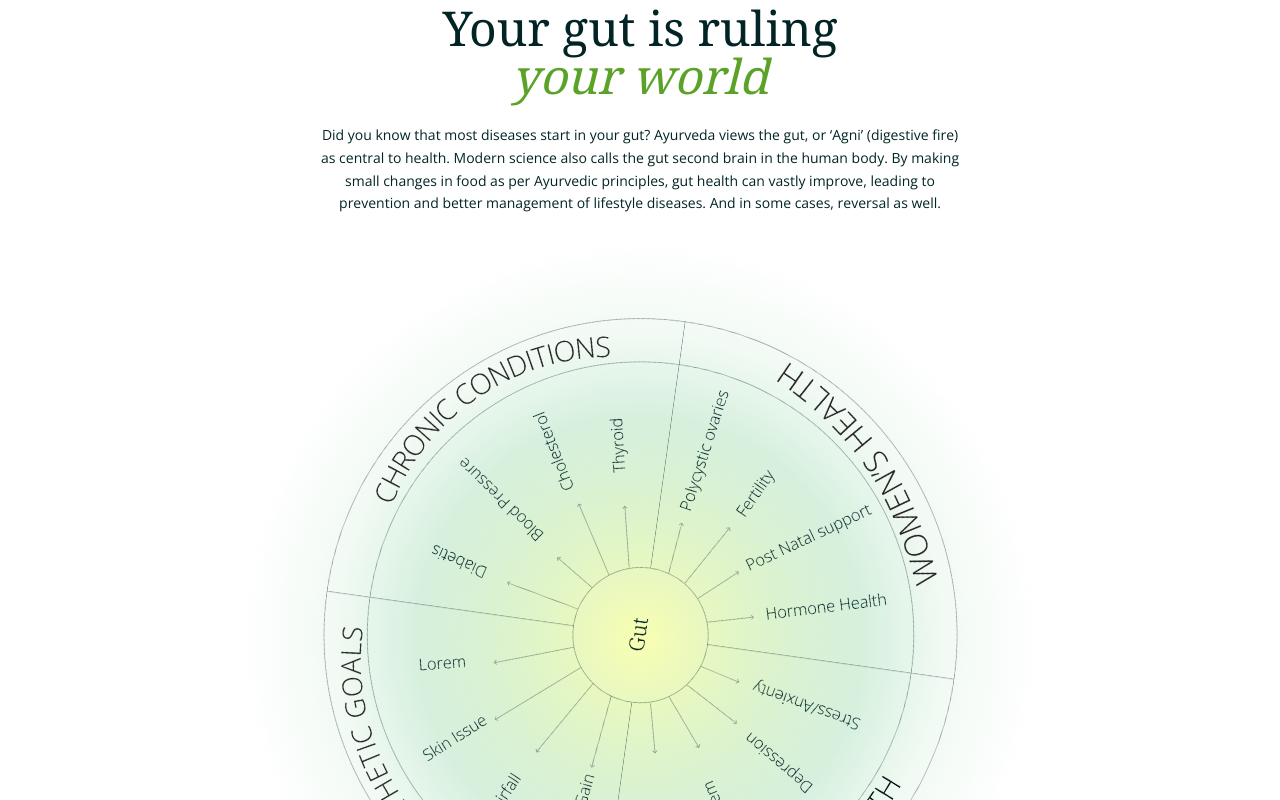
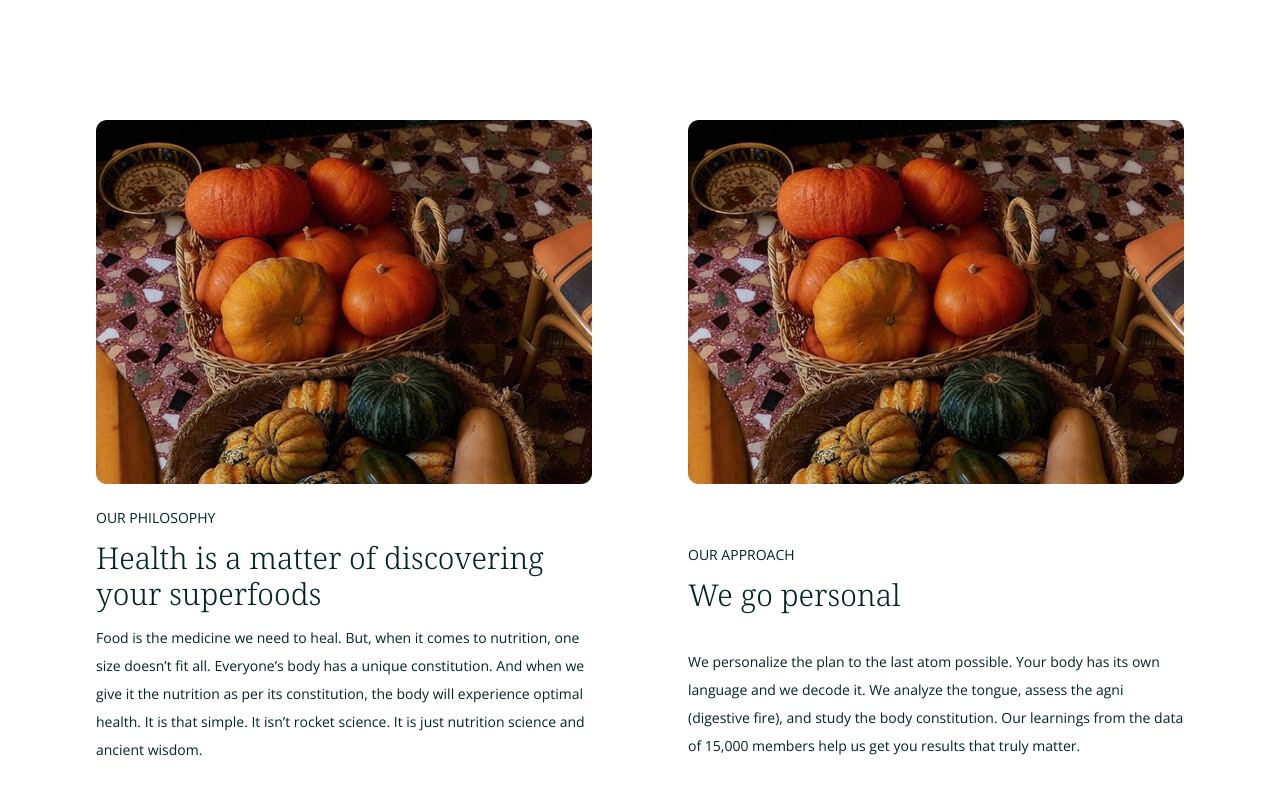
Before and after one commit to Arin7712/personalnutrition, a Next.js app: page /about in a window 1280 px wide. Shown: the part 1640-2440 px from the top of the page. Built offline with nearby package versions, Linux system fonts and the light colour scheme.

Commit message:
added steps section

```diff
--- a/app/about/page.tsx
+++ b/app/about/page.tsx
@@ -1,6 +1,8 @@
 import About from '@/components/About'
+import Approach from '@/components/about/Approach'
 import FounderStory from '@/components/about/FounderStory'
 import Hero from '@/components/about/Hero'
+import Philosophy from '@/components/about/Philosophy'
 import Community from '@/components/Community'
 import Event from '@/components/Event'
 import Products from '@/components/Products'
@@ -11,9 +13,11 @@ const page = () => {
     <div>
       <Hero/>
       <FounderStory/>
+      <Philosophy/>
       <About/>
       <Products/>
       <Event/>
+      <Approach/>
       <Community/>
     </div>
   )
--- a/components/About.tsx
+++ b/components/About.tsx
@@ -31,7 +31,7 @@ const About = () => {
   }, []);
 
   return (
-    <div className="flex flex-col gap-6 items-center justify-center text-center w-full md:px-0 px-6">
+    <div className="flex flex-col gap-6 items-center justify-center text-center w-full pt-[6rem] md:pt-[10rem] md:px-0 px-6">
       <p className="text-sm uppercase">understanding of nutrition</p>
       <h1
         data-aos="fade-up"
--- a/components/Community.tsx
+++ b/components/Community.tsx
@@ -12,7 +12,7 @@ const Community = () => {
   const images = ["/c1.png", "/c2.png", "/c3.png", "/c4.png", "/c4.png"];
 
   return (
-    <div className="flex flex-col gap-8 items-center justify-center w-full md:px-[6rem] px-6">
+    <div className="flex flex-col gap-8 items-center justify-center w-full md:px-[6rem] px-6 pt-[6rem] md:pt-[10rem]">
       <h1
         data-aos="fade-up"
         className={`md:w-[50%] md:text-5xl text-4xl text-center ${font.className}`}
--- /dev/null
+++ b/components/about/Approach.tsx
@@ -0,0 +1,132 @@
+'use client';
+
+import { Noto_Serif } from "next/font/google";
+import React from "react";
+import { motion, Variants } from "framer-motion";
+
+const font = Noto_Serif({
+  subsets: ["latin"],
+  weight: ["100", "200", "300"],
+  display: "swap",
+});
+
+const steps = [
+  "15,000 clients and counting",
+  "No trends or food fats",
+  "Built",
+  "Pesticides & Herbicides",
+  "Natural testing",
+  "Sensory experience",
+];
+
+// Animation variant generator
+const fadeInUp = (delay: number): Variants => ({
+  hidden: { opacity: 0, y: 30 },
+  visible: {
+    opacity: 1,
+    y: 0,
+    transition: {
+      duration: 0.6,
+      delay,
+      ease: "easeOut" as const,
+    },
+  },
+});
+
+const Approach = () => {
+  return (
+    <div className="flex flex-col gap-6 md:justify-center w-full md:h-[100vh] md:px-[6rem] px-6 pt-[6rem]">
+
+      <div className="flex flex-col items-center justify-center gap-6">
+        <motion.h1
+          className={`md:w-[50%] md:text-5xl text-4xl font-light text-center ${font.className}`}
+          variants={fadeInUp(0)}
+          initial="hidden"
+          whileInView="visible"
+          viewport={{ once: true }}
+        >
+          How we validate our approach
+        </motion.h1>
+
+        <motion.p
+          className="text-sm md:w-[40%] text-center"
+          variants={fadeInUp(0.2)}
+          initial="hidden"
+          whileInView="visible"
+          viewport={{ once: true }}
+        >
+          In the journey to health and wellness, consistent rituals make the
+          most long lasting change; we advocate for this. Holistic, gentle and
+          built over time. We encourage you to support us with commitment and
+          belief.
+        </motion.p>
+      </div>
+
+      <motion.div
+        className="border-b-[1px] pt-[4rem] pb-4"
+        variants={fadeInUp(0.3)}
+        initial="hidden"
+        whileInView="visible"
+        viewport={{ once: true }}
+      >
+        <h1 className={`${font.className} text-2xl font-light`}>
+          Enduring Ayurvedic Knowledge
+        </h1>
+      </motion.div>
+
+      <div className="flex md:flex-row flex-col justify-between pt-6">
+
+        <motion.div
+          className="md:w-[50%] text-sm md:hidden block"
+          variants={fadeInUp(0.4)}
+          initial="hidden"
+          whileInView="visible"
+          viewport={{ once: true }}
+        >
+          <p className="max-w-lg">
+            Dummy text about the saftey protocols that you put in place. Lorem
+            ipsum dolor sit amet, consectetur adipiscing elit. Sed odio tortor,
+            ultricies nec dignissim quis, feugiat vel lorem. Sed venenatis nibh
+            sit amet felis suscipit, quis ornare quam feugiat. Maecenas ut
+            ullamcorper orci. In viverra pellentesque lorem at hendrerit.
+            Aliquam ullamcorper bibendum felis,.
+          </p>
+        </motion.div>
+
+        <div className="space-y-6 md:w-[40%] md:pt-0 pt-6">
+          {steps.map((item, i) => (
+            <motion.p
+              key={i}
+              className={`${font.className} text-xl font-light border-b pb-2`}
+              variants={fadeInUp(0.5 + i * 0.15)}
+              initial="hidden"
+              whileInView="visible"
+              viewport={{ once: true }}
+            >
+              {item}
+            </motion.p>
+          ))}
+        </div>
+
+        <motion.div
+          className="md:w-[50%] text-sm md:block hidden"
+          variants={fadeInUp(1.5)}
+          initial="hidden"
+          whileInView="visible"
+          viewport={{ once: true }}
+        >
+          <p className="max-w-lg">
+            Dummy text about the saftey protocols that you put in place. Lorem
+            ipsum dolor sit amet, consectetur adipiscing elit. Sed odio tortor,
+            ultricies nec dignissim quis, feugiat vel lorem. Sed venenatis nibh
+            sit amet felis suscipit, quis ornare quam feugiat. Maecenas ut
+            ullamcorper orci. In viverra pellentesque lorem at hendrerit.
+            Aliquam ullamcorper bibendum felis,.
+          </p>
+        </motion.div>
+      </div>
+    </div>
+  );
+};
+
+export default Approach;
--- /dev/null
+++ b/components/about/Philosophy.tsx
@@ -0,0 +1,52 @@
+import { Noto_Serif } from "next/font/google";
+import Image from "next/image";
+import React from "react";
+
+const font = Noto_Serif({
+  subsets: ["latin"],
+  weight: ["100", "200", "300"],
+  display: "swap",
+});
+
+const Philosophy = () => {
+  return (
+    <div className="flex md:flex-row flex-col gap-[6rem] md:justify-between items-stretch w-full md:h-[100vh] md:px-[6rem] px-6 pt-[6rem] md:pt-[10rem]">
+      <div className="md:w-[50%] space-y-6 h-full flex flex-col justify-between">
+        <Image src="/about1.png" alt="about" width={600} height={400} />
+        <div className="space-y-3 ">
+          <p className="uppercase text-sm">Our philosophy</p>
+          <h1 className={`${font.className} text-3xl font-light`}>
+            Health is a matter of discovering your superfoods
+          </h1>
+          <p className="text-sm leading-loose mt-auto">
+            Food is the medicine we need to heal. But, when it comes to
+            nutrition, one size doesn’t fit all. Everyone’s body has a unique
+            constitution. And when we give it the nutrition as per its
+            constitution, the body will experience optimal health. It is that
+            simple. It isn’t rocket science. It is just nutrition science and
+            ancient wisdom.
+          </p>
+        </div>
+      </div>
+
+      <div className="md:w-[50%] space-y-6 h-full flex flex-col justify-between">
+        <Image src="/about1.png" alt="about" width={600} height={400} />
+        <div className="space-y-3">
+          <p className="uppercase text-sm">Our approach</p>
+          <h1 className={`${font.className} text-3xl font-light`}>
+            We go personal
+          </h1>
+          <p className="text-sm leading-loose md:mt-[7%]">
+            We personalize the plan to the last atom possible. Your body has its
+            own language and we decode it. We analyze the tongue, assess the
+            agni (digestive fire), and study the body constitution. Our
+            learnings from the data of 15,000 members help us get you results
+            that truly matter. {" "}
+          </p>
+        </div>
+      </div>
+    </div>
+  );
+};
+
+export default Philosophy;
```
Also changed, not shown: public/about1.png (added).
